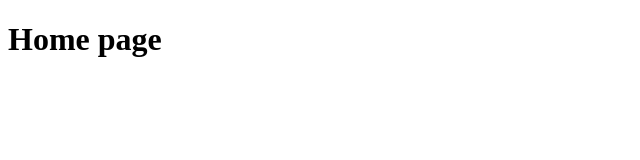
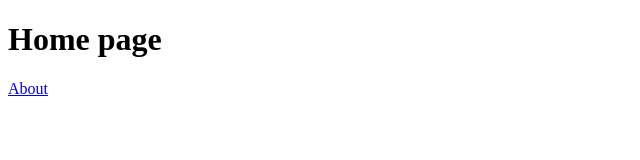
Before and after one commit to KiraMuss/portfolio, a website: page dist/index.html in a window 1280 px wide. Shown: the full height of the page, 0-640 px from the left. Drawn offline with Linux system fonts and the light colour scheme.

Commit message:
add last

```diff
--- a/dist/index.html
+++ b/dist/index.html
@@ -8,6 +8,6 @@
 
   <body>
     <h1>Home page</h1>
-    <a href="about.html"></a>
+    <a href=" https://kiramuss.github.io/portfolio/">About</a>
   </body>
 </html>
```
